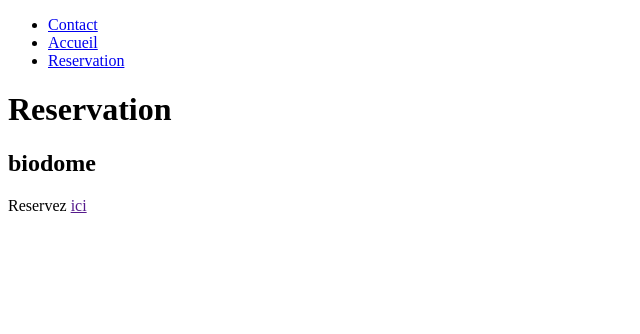
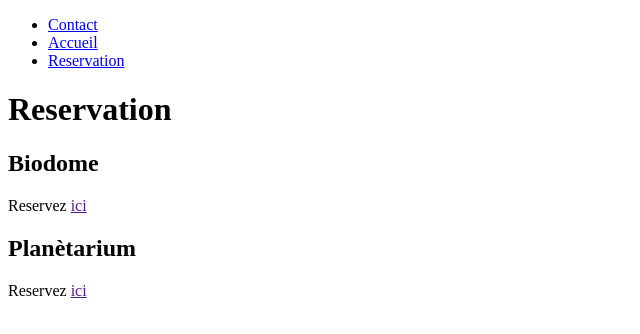
Before and after one commit to pmoukda/pratique, a plain HTML site: page reservation.html in a window 1280 px wide. Shown: the whole page, without its empty margins (0-640 px from the left). Drawn offline with Linux system fonts and the light colour scheme.

Commit message:
Je dois rentrer bye

```diff
--- a/reservation.html
+++ b/reservation.html
@@ -12,7 +12,9 @@
         <li><a href="reservation.html">Reservation</a></li>
     </ul>
     <h1>Reservation</h1>
-    <h2>biodome</h2>
+    <h2>Biodome</h2>
+    Reservez <a href="">ici</a>
+    <h2>Planètarium</h2>
     Reservez <a href="">ici</a>
 </body>
 </html>
```
